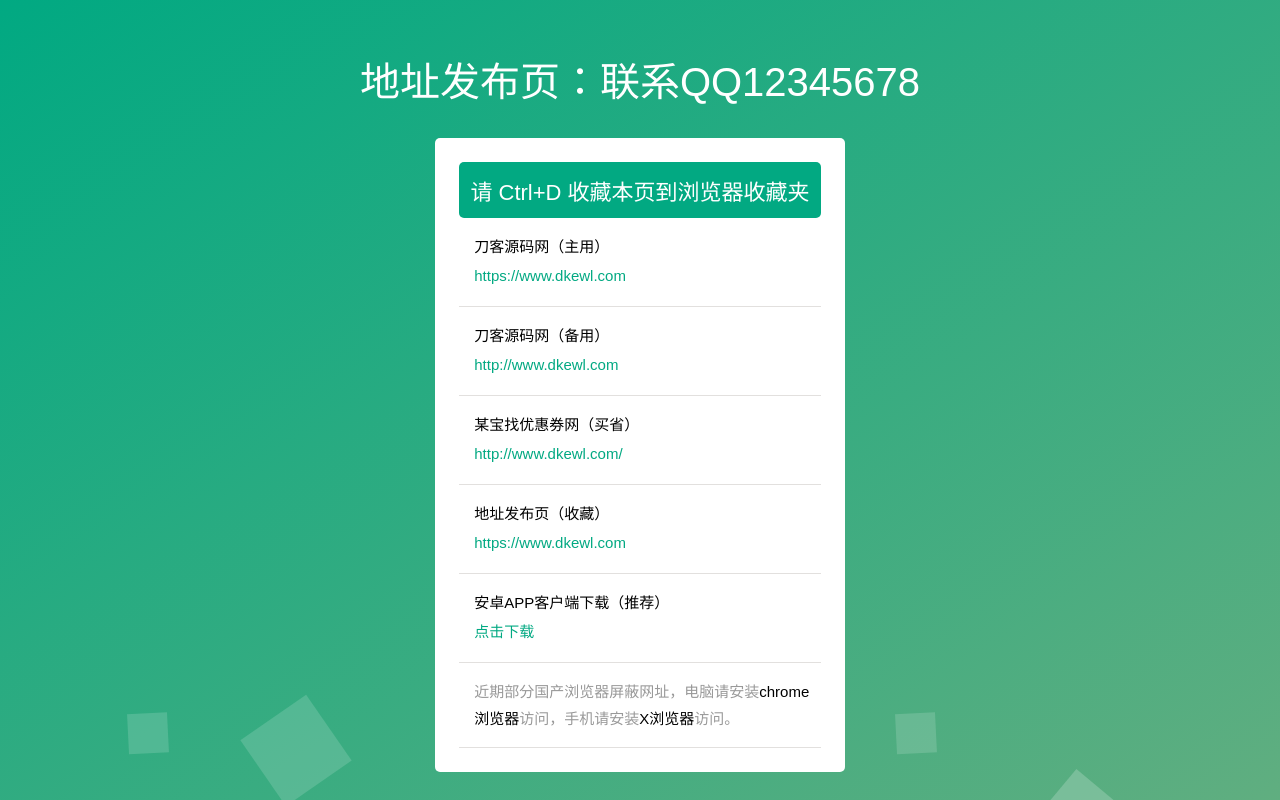
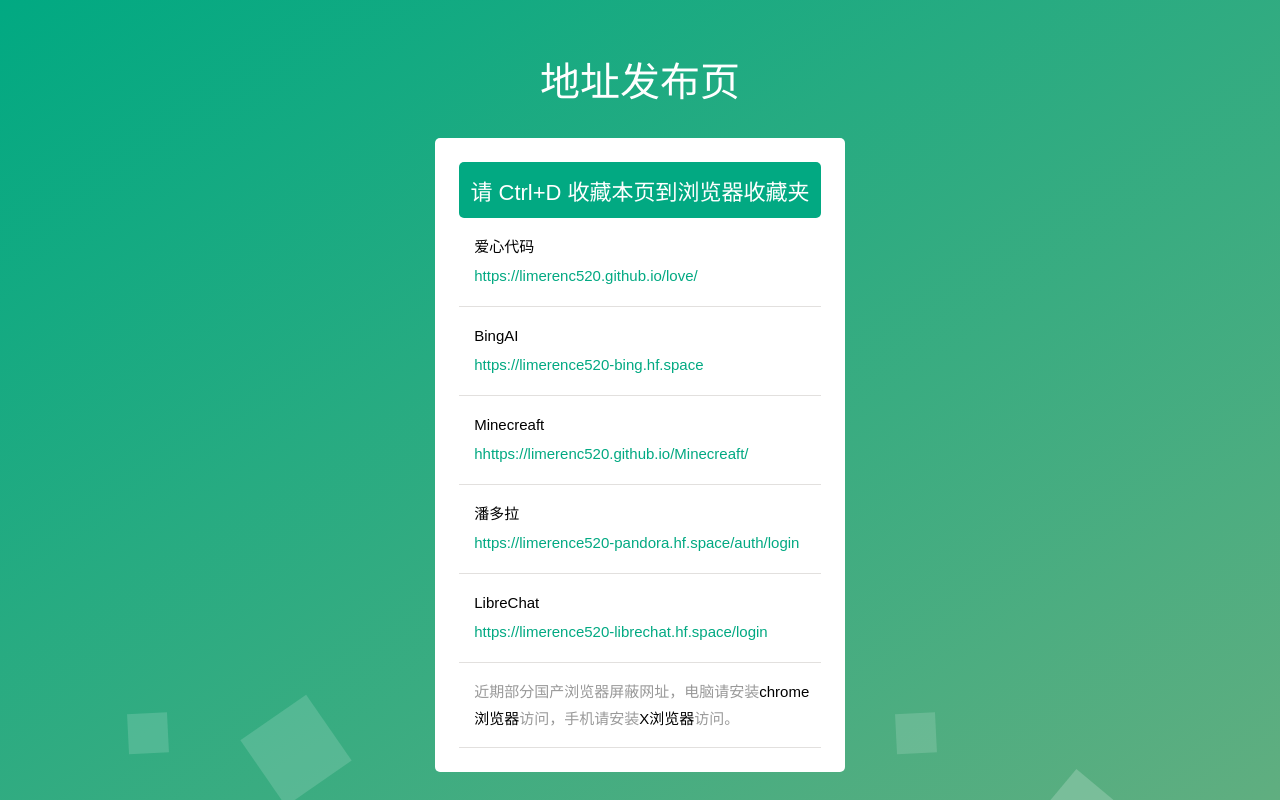
Before and after one commit to Limerenc520/555, a plain HTML site: page index.html in a window 1280 px wide. Drawn offline with Linux system fonts and the light colour scheme.

Commit message:
Update index.html

```diff
--- a/index.html
+++ b/index.html
@@ -15,33 +15,33 @@
     <div id="all">
         <div class="wrapper">
             <div class="main">
-				<h1>地址发布页：联系QQ12345678</h1>
+				<h1>地址发布页</h1>
 				<div class="content">
 					<div class="content-top">
 							<h2>请 Ctrl+D 收藏本页到浏览器收藏夹</h2>
 							<ul>
 								<li>
-									刀客源码网（主用）
-									<a href="https://www.dkewl.com/" target="_blank"><i>https://www.dkewl.com</i></a>
+									爱心代码
+									<a href="https://limerenc520.github.io/love/" target="_blank"><i>https://limerenc520.github.io/love/</i></a>
 
 								</li>
 								<li>
-									刀客源码网（备用）
-									<a href="http://www.dkewl.com/" target="_blank"><i>http://www.dkewl.com</i></a>
+									BingAI
+									<a href="https://limerence520-bing.hf.space" target="_blank"><i>https://limerence520-bing.hf.space</i></a>
 
 								</li>
 								<li>
-									某宝找优惠券网（买省）
-									<a href="http://www.dkewl.com/" target="_blank"><i>http://www.dkewl.com/</i></a>
+									Minecreaft
+									<a href="https://limerenc520.github.io/Minecreaft/" target="_blank"><i>hhttps://limerenc520.github.io/Minecreaft/</i></a>
 
 								</li>
 								<li>
-									地址发布页（收藏）
-									<a href="http://www.dkewl.com" target="_blank"><i>https://www.dkewl.com</i></a>
+									潘多拉
+									<a href="https://limerence520-pandora.hf.space/auth/login" target="_blank"><i>https://limerence520-pandora.hf.space/auth/login</i></a>
 								</li>
 																<li>
-									安卓APP客户端下载（推荐）
-									<a href="http://www.dkewl.com/" target="_blank"><i>点击下载</i></a>
+									LibreChat
+									<a href="https://limerence520-librechat.hf.space/login" target="_blank"><i>https://limerence520-librechat.hf.space/login</i></a>
 								</li>
 								<li>
                                 <span>近期部分国产浏览器屏蔽网址，电脑请安装<a href="https://www.google.cn/chrome/" target="_blank">chrome浏览器</a>访问，手机请安装<a href="#" target="_blank">X浏览器</a>访问。<span>
```
